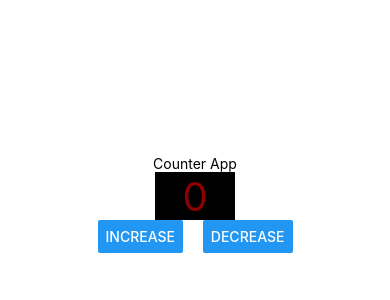
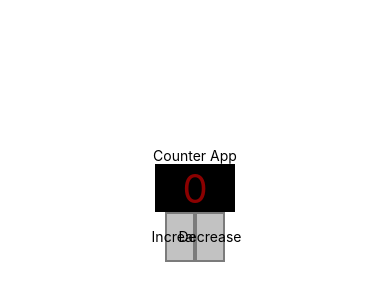
Before and after one commit to the-rabblerouser/counter-mobile-app, a React Native app: screen / in a window 390 px wide. Shown: the part 218-518 px from the top of the page. Built offline with nearby package versions, Linux system fonts and the light colour scheme.

Commit message:
Added button styling

```diff
--- a/App.js
+++ b/App.js
@@ -1,6 +1,6 @@
 import { StatusBar } from 'expo-status-bar';
 import * as React from 'react';
-import { StyleSheet, Text, View, Button } from 'react-native';
+import { StyleSheet, Text, View, TouchableOpacity } from 'react-native';
 
 const { useState } = React;
 
@@ -19,9 +19,13 @@ export default function App() {
     <View style={styles.container}>
       <Text>Counter App</Text>
       <Text style={styles.number}>{count}</Text>
-      <View style={{ flexDirection: "row", justifyContent: 'space-between', width: '50%' }}>
-        <Button onPress={IncreaseCount} style={styles.button} title="Increase" />
-        <Button onPress={DecreaseCount} style={styles.button} title="Decrease" />
+      <View style={{ flexDirection: 'row' }}>
+        < TouchableOpacity onPress={IncreaseCount} style={styles.button} >
+          <Text>Increase</Text>
+        </TouchableOpacity>
+        <TouchableOpacity onPress={DecreaseCount} style={styles.button}>
+          <Text>Decrease</Text>
+        </TouchableOpacity>
       </View>
     </View >
   );
@@ -45,4 +49,15 @@ const styles = StyleSheet.create({
     fontSize: 40,
     textAlign: 'center',
   },
+
+  button: {
+    flex: 1,
+    alignItems: 'center',
+    justifyContent: 'space-around',
+    width: 30,
+    height: 50,
+    backgroundColor: '#c2c2c2',
+    borderWidth: 2,
+    borderColor: '#7b7b7b'
+  }
 });
```
